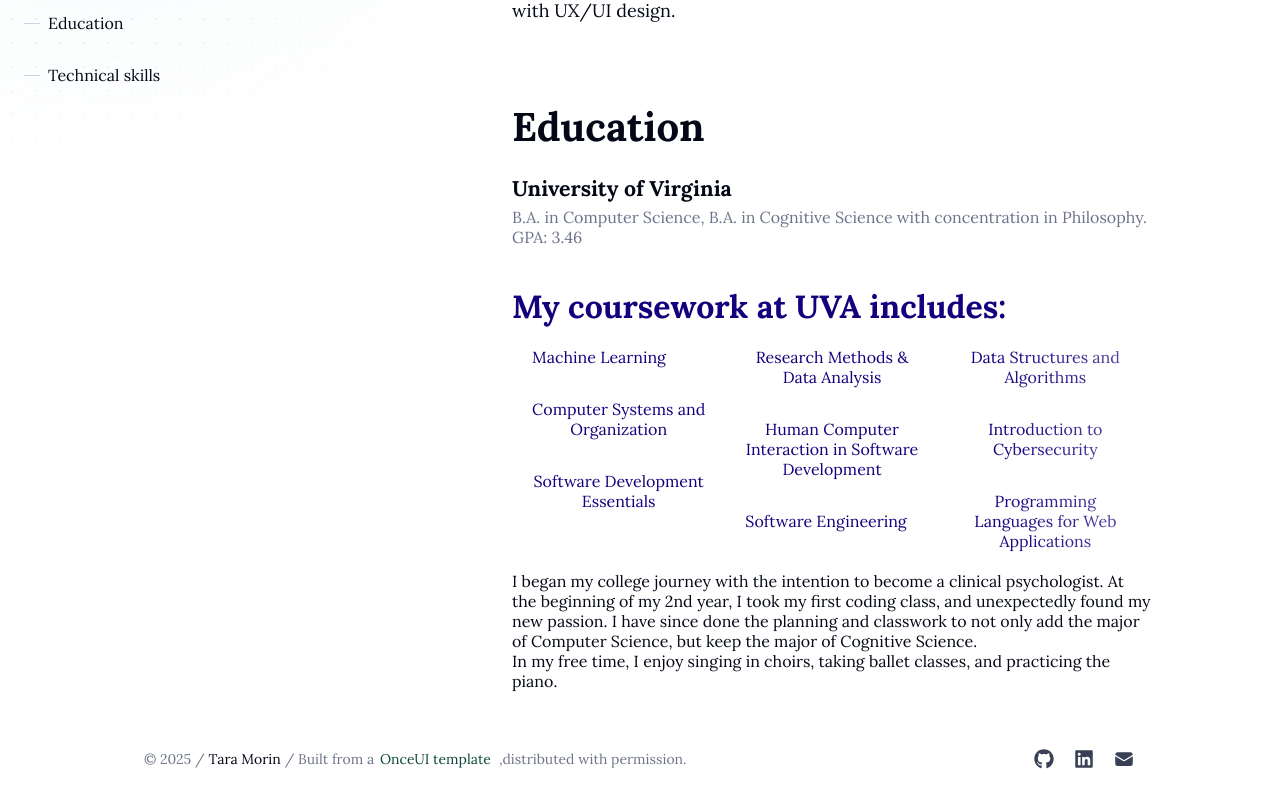
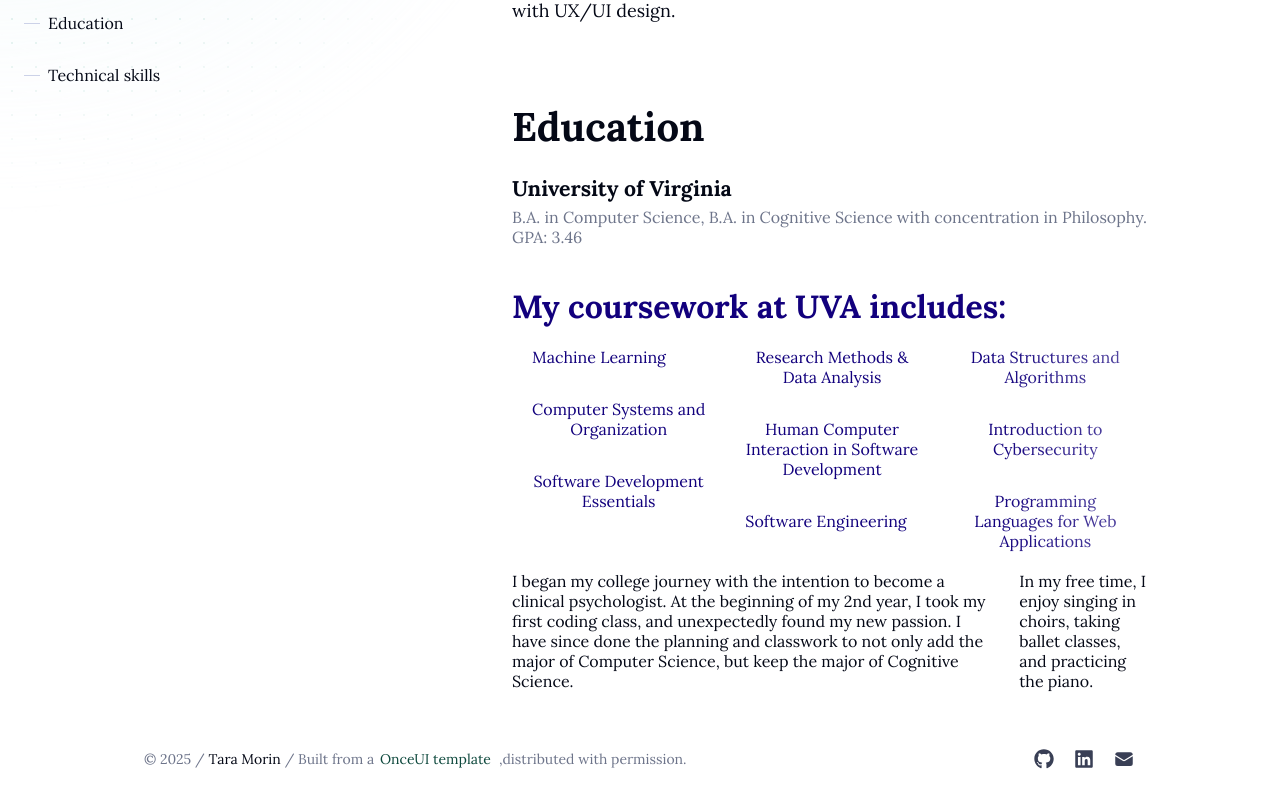
Before and after one commit to tara-morin/website, a Next.js app: page /en/about in a window 1280 px wide. Shown: the part 377-1164 px from the top of the page. Built offline with nearby package versions, Linux system fonts and the light colour scheme.

Commit message:
removed text in corner

```diff
--- a/src/app/[locale]/about/page.tsx
+++ b/src/app/[locale]/about/page.tsx
@@ -91,7 +91,6 @@ export default function About(
             <Flex
                 fillWidth
                 mobileDirection="column" justifyContent="center">
-                //picture
                 { about.avatar.display && (
                     <Flex
                         className={styles.avatar}
@@ -233,12 +232,15 @@ export default function About(
                         </RevealFx>
                         </>
                     )}
+                    <Flex gap="24">
                     <Text>
                         I began my college journey with the intention to become a clinical psychologist. At the beginning of my 2nd year, I took my first coding class, and unexpectedly found my new passion. I have since done the planning and classwork to not only add the major of Computer Science, but keep the major of Cognitive Science.
                         </Text>
                     <Text>
                         In my free time, I enjoy singing in choirs, taking ballet classes, and practicing the piano.
                     </Text>
+                    </Flex>
+
                 </Flex>
             </Flex>
         </Flex>
```
